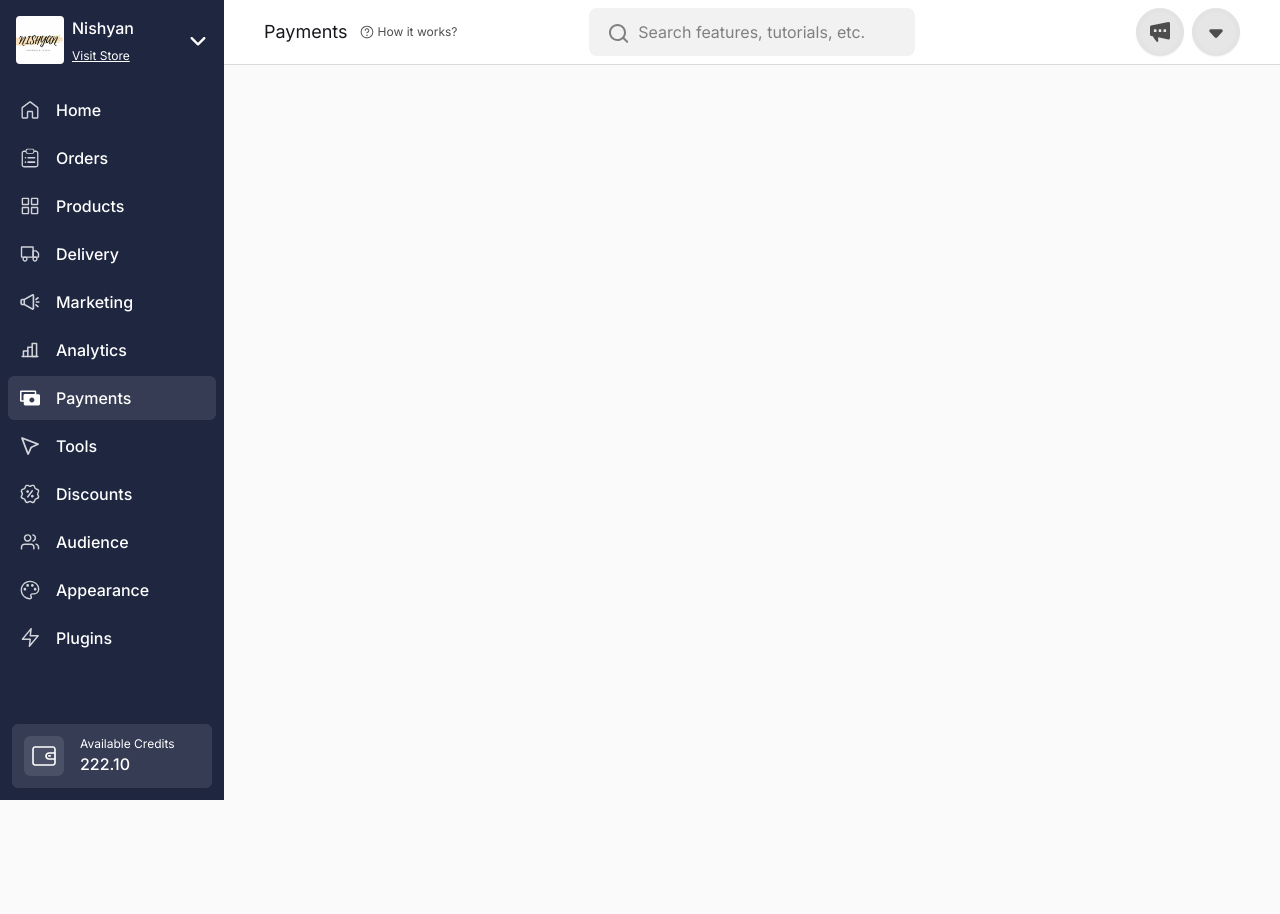
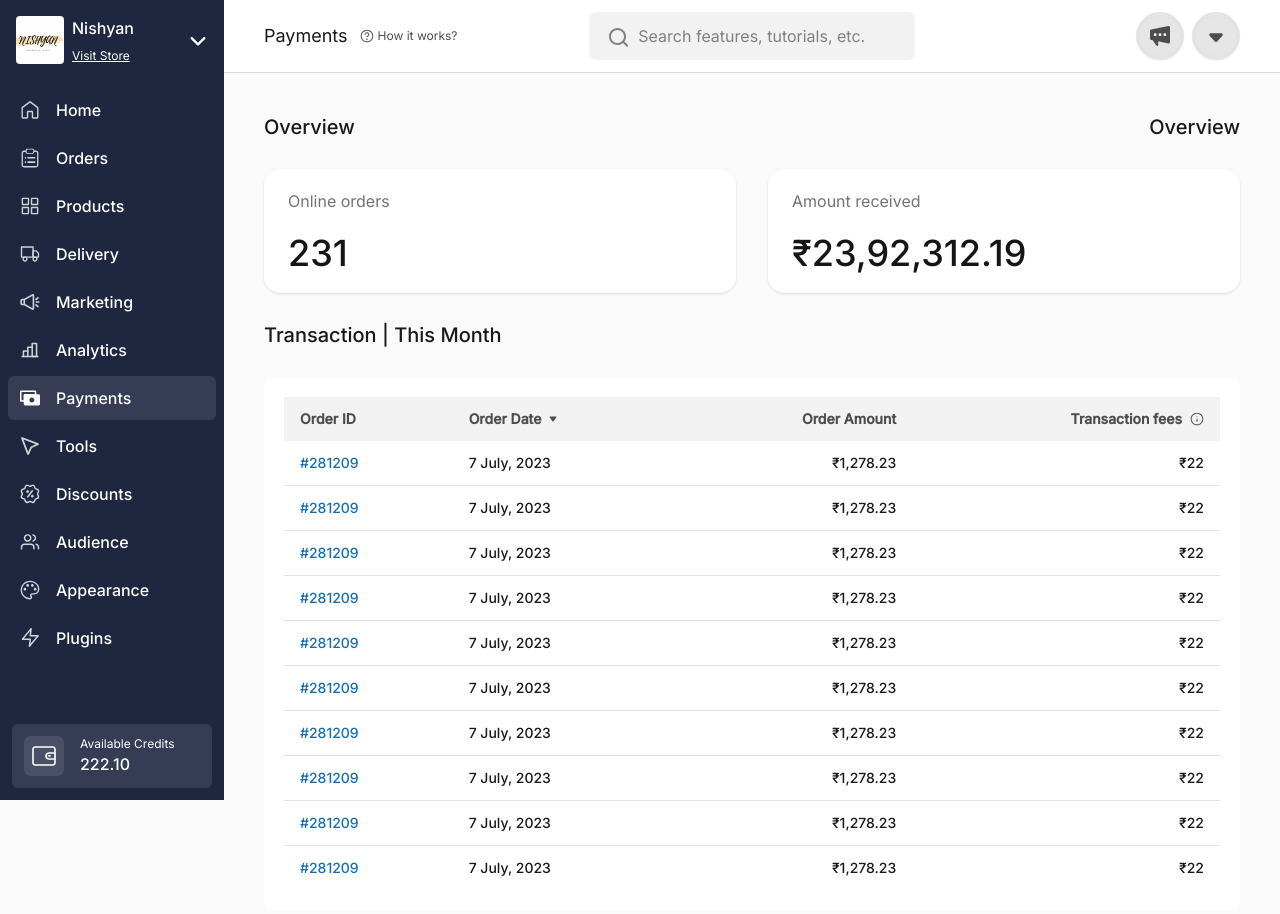
Before and after one commit to sachdevavaibhav/dukaan-dash, a React (Vite) app: page / in a window 1280 px wide. Shown: the top 914 px of the page. Before the commit the page ends 800 px from the top, so only its background shows below. Built offline with nearby package versions, Linux system fonts and the light colour scheme.

Commit message:
completed --table component

```diff
--- a/src/App.jsx
+++ b/src/App.jsx
@@ -1,4 +1,4 @@
-import Header from "./components/header/Header"
+import Payments from "./pages/payments/Payments";
 import Sidebar from "./components/sidebar/Sidebar"
 
 function App() {
@@ -6,9 +6,9 @@ function App() {
   return (
     <div className="flex items-start">
       <Sidebar />
-      <Header />
+      <Payments />
     </div>
   )
 }
 
-export default App
+export default App;
--- a/src/components/header/Header.jsx
+++ b/src/components/header/Header.jsx
@@ -5,7 +5,7 @@ import SearchInput from "../searchInput/SearchInput";
 
 function Navbar() {
     return (
-        <nav className="navbar bg-white border-b border-b-[#D9D9D9] font-inter px-10">
+        <header className="navbar bg-white border-b border-b-[#D9D9D9] font-inter px-10 py-3">
             <div className="navbar-start flex items-center">
                 <span className="font-normal mr-3 text-primary text-lg">Payments</span>
                 <div className="flex items-center gap-1 text-xs text-secondary">
@@ -26,7 +26,7 @@ function Navbar() {
                     <img src={menuIcon1} alt="" />
                 </button>
             </div>
-        </nav>
+        </header>
     )
 };
 
--- a/src/components/sidebar/Sidebar.jsx
+++ b/src/components/sidebar/Sidebar.jsx
@@ -5,7 +5,7 @@ import walletIcon from "../../assets/icons/wallet.svg";
 
 function Sidebar() {
     return (
-        <div className="relative flex flex-col bg-navy text-white h-screen w-full max-w-[14rem]">
+        <div className="fixed left-0 flex flex-col bg-navy text-white h-screen w-full max-w-[14rem]">
             <div className="mb-2 p-4 flex justify-between items-center">
                 <div className="flex gap-2">
                     <div className="avatar">
@@ -18,7 +18,7 @@ function Sidebar() {
                         <span className="text-xs font-inter font-normal underline">Visit Store</span>
                     </div>
                 </div>
-                <div>
+                <div role="button">
                     <img src={chevronDownIcon} />
                 </div>
             </div>
--- /dev/null
+++ b/src/components/statCard/StatCard.jsx
@@ -0,0 +1,14 @@
+function StatCard({title, value}) {
+    return (
+        <div className="stats shadow w-full bg-white">
+
+            <div className="stat py-5 font-inter">
+                <div className="stat-title mb-5 text-base font-normal">{title}</div>
+                <div className="stat-value font-medium">{value}</div>
+            </div>
+
+        </div>
+    )
+};
+
+export default StatCard;
--- /dev/null
+++ b/src/pages/payments/Payments.jsx
@@ -0,0 +1,30 @@
+import Header from "../../components/header/Header"
+import StatCard from "../../components/statCard/StatCard";
+import Table from "./components/Table";
+import {data} from "./data.js"
+
+function Payments() {
+    return (
+        <div className="w-full ps-56">
+            <Header/>
+            <section className="px-10 pt-10">
+                <div className="flex justify-between mb-7">
+                    <h2 className="text-xl font-inter font-medium text-primary">Overview</h2>
+                    <h2 className="text-xl font-inter font-medium text-primary">Overview</h2>
+                </div>
+                <div className="flex justify-between gap-8 mb-7">
+                    <StatCard title="Online orders" value="231" />
+                    <StatCard title="Amount received" value="₹23,92,312.19" />
+                </div>
+                <div className="mb-7">
+                    <p className="text-xl font-inter font-medium text-primary">Transaction | This Month</p>
+                </div>
+                <div className="mb-7 bg-white rounded-lg p-5">
+                    <Table data={data} />
+                </div>
+            </section>
+        </div>
+    )
+};
+
+export default Payments;
--- /dev/null
+++ b/src/pages/payments/components/Table.jsx
@@ -0,0 +1,33 @@
+import triangleIcon from '../../../assets/icons/Triangle-Icon.svg';
+import infoIcon from '../../../assets/icons/Info.svg';
+function Table({data}) {
+    return (
+        <div className="overflow-x-auto">
+            <table className="table font-inter">
+                {/* head */}
+                <thead>
+                    <tr className="bg-[#F2F2F2] border-none text-secondary font-medium text-sm">
+                        <th>Order ID</th>
+                        <th className='flex gap-2'>Order Date <img src={triangleIcon} /> </th>
+                        <th className='text-right'>Order Amount</th>
+                        <th className='flex gap-2 justify-end'>Transaction fees <img src={infoIcon} /> </th>
+                    </tr>
+                </thead>
+                <tbody>
+                    {data?.map((item, index) => {
+                    return (
+                        <tr key={index} className='font-medium text-sm text-primary'>
+                            <td className='text-link'><a href="#">{item.orderId}</a></td>
+                            <td>{item.orderDate}</td>
+                            <td className='text-right'>{item.orderAmount}</td>
+                            <td className='text-right'>{item.fees}</td>
+                        </tr>
+                        );
+                    })}
+                </tbody>
+            </table>
+        </div>
+    )
+};
+
+export default Table;
--- /dev/null
+++ b/src/pages/payments/data.js
@@ -0,0 +1,62 @@
+export const data = [
+    {
+        orderId: "#281209",
+        orderDate: "7 July, 2023",
+        orderAmount: "₹1,278.23",
+        fees: "₹22"
+    },
+    {
+        orderId: "#281209",
+        orderDate: "7 July, 2023",
+        orderAmount: "₹1,278.23",
+        fees: "₹22"
+    },
+    {
+        orderId: "#281209",
+        orderDate: "7 July, 2023",
+        orderAmount: "₹1,278.23",
+        fees: "₹22"
+    },
+    {
+        orderId: "#281209",
+        orderDate: "7 July, 2023",
+        orderAmount: "₹1,278.23",
+        fees: "₹22"
+    },
+    {
+        orderId: "#281209",
+        orderDate: "7 July, 2023",
+        orderAmount: "₹1,278.23",
+        fees: "₹22"
+    },
+    {
+        orderId: "#281209",
+        orderDate: "7 July, 2023",
+        orderAmount: "₹1,278.23",
+        fees: "₹22"
+    },
+    {
+        orderId: "#281209",
+        orderDate: "7 July, 2023",
+        orderAmount: "₹1,278.23",
+        fees: "₹22"
+    },
+    {
+        orderId: "#281209",
+        orderDate: "7 July, 2023",
+        orderAmount: "₹1,278.23",
+        fees: "₹22"
+    },
+    {
+        orderId: "#281209",
+        orderDate: "7 July, 2023",
+        orderAmount: "₹1,278.23",
+        fees: "₹22"
+    },
+    {
+        orderId: "#281209",
+        orderDate: "7 July, 2023",
+        orderAmount: "₹1,278.23",
+        fees: "₹22"
+    },
+]
```
Also changed, not shown: src/assets/icons/Info.svg (added), src/assets/icons/Triangle-Icon.svg (added).
